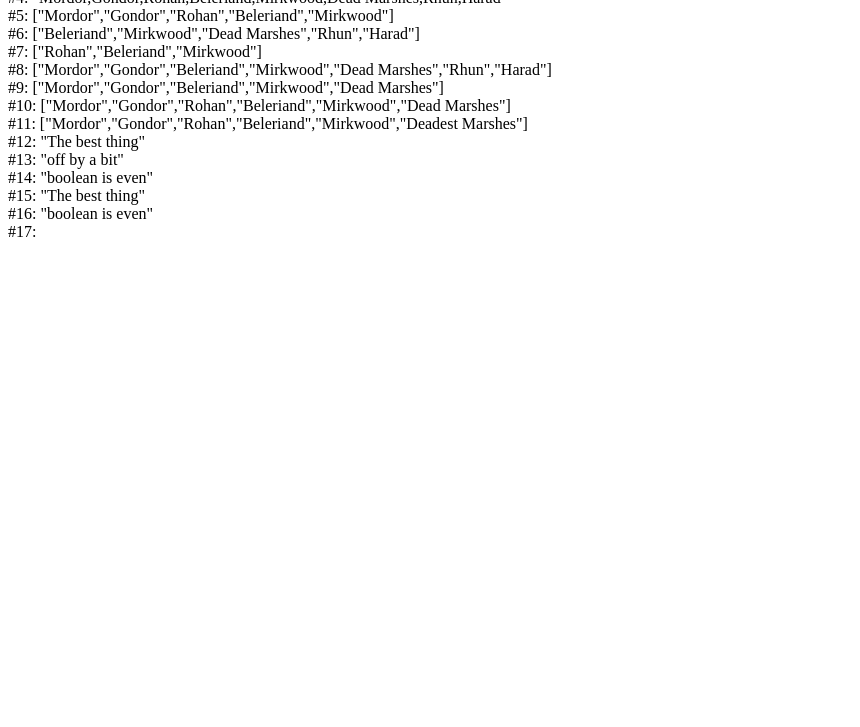
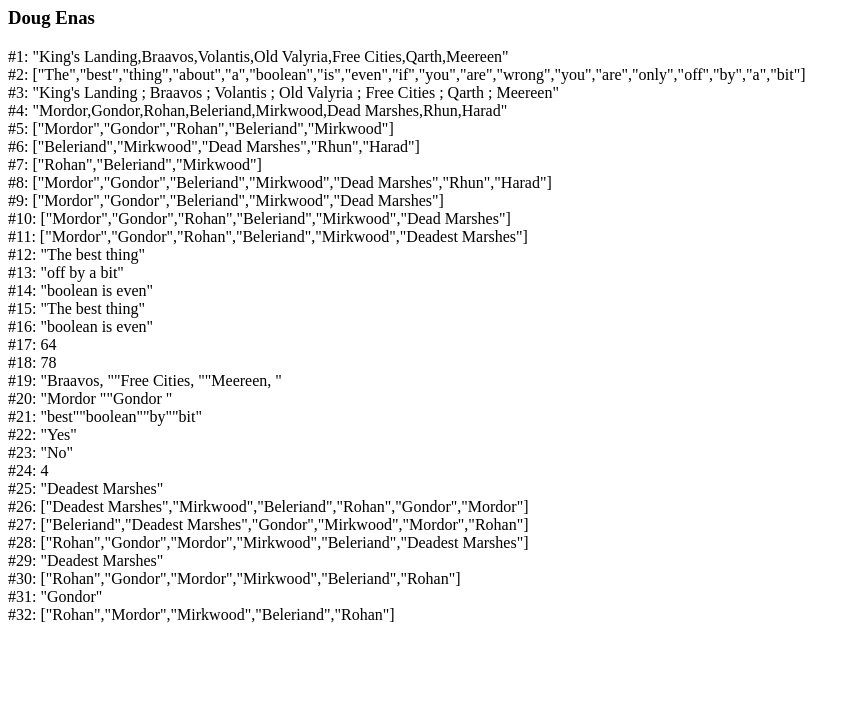
Before and after one commit to 0u714w/katas4, a plain HTML site: page index.html in a window 1280 px wide. Shown: the part 73-800 px from the top of the page, without its empty margins (0-860 px from the left). Drawn offline with Linux system fonts and the light colour scheme.

Commit message:
through 32

```diff
--- a/index.html
+++ b/index.html
@@ -7,6 +7,9 @@
     <meta http-equiv="X-UA-Compatible" content="ie=edge">
     <title>Katas 4</title>
 </head>
+<h1>Katas 4</h1>
+
+<h3> Doug Enas </h3>
 
 <body>
     <div id="number1">#1: </div>
@@ -26,21 +29,21 @@
     <div id="number15">#15: </div>
     <div id="number16">#16: </div>
     <div id="number17">#17: </div>
-    <div id="number18"></div>
-    <div id="number19"></div>
-    <div id="number20"></div>
-    <div id="number21"></div>
-    <div id="number22"></div>
-    <div id="number23"></div>
-    <div id="number24"></div>
-    <div id="number25"></div>
-    <div id="number26"></div>
-    <div id="number27"></div>
-    <div id="number28"></div>
-    <div id="number29"></div>
-    <div id="number30"></div>
-    <div id="number31"></div>
-    <div id="number32"></div>
+    <div id="number18">#18: </div>
+    <div id="number19">#19: </div>
+    <div id="number20">#20: </div>
+    <div id="number21">#21: </div>
+    <div id="number22">#22: </div>
+    <div id="number23">#23: </div>
+    <div id="number24">#24: </div>
+    <div id="number25">#25: </div>
+    <div id="number26">#26: </div>
+    <div id="number27">#27: </div>
+    <div id="number28">#28: </div>
+    <div id="number29">#29: </div>
+    <div id="number30">#30: </div>
+    <div id="number31">#31: </div>
+    <div id="number32">#32: </div>
 
 
     <script src="script.js"></script>
--- a/script.js
+++ b/script.js
@@ -1,7 +1,7 @@
 const gotCitiesCSV = "King's Landing,Braavos,Volantis,Old Valyria,Free Cities,Qarth,Meereen";
 const lotrCitiesArray = ["Mordor", "Gondor", "Rohan", "Beleriand", "Mirkwood", "Dead Marshes", "Rhun", "Harad"];
 const bestThing = "The best thing about a boolean is even if you are wrong you are only off by a bit"
-const dest = document.getElementById("main")
+
 
 //number 1
 
@@ -102,3 +102,142 @@ number15.appendChild(result15)
 let number16 = document.getElementById("number16")
 let result16 = document.createTextNode(JSON.stringify(bestThing.substr(23, 15)))
 number16.appendChild(result16)
+
+//number 17
+
+let number17 = document.getElementById("number17")
+let result17 = document.createTextNode(JSON.stringify(bestThing.indexOf("only")))
+number17.appendChild(result17)
+
+//number 18
+
+let number18 = document.getElementById("number18")
+let result18 = document.createTextNode(JSON.stringify(bestThing.lastIndexOf("bit")))
+number18.appendChild(result18)
+
+//number 19
+
+const splitGot = gotCitiesCSV.split(",")
+
+for (let i = 0; i < splitGot.length; i++) {
+    if (splitGot[i].includes("aa") || splitGot[i].includes("ee") || splitGot[i].includes("ii") || splitGot[i].includes("oo") || splitGot[i].includes("uu")) {
+
+
+        let number19 = document.getElementById("number19")
+        let result19 = document.createTextNode(JSON.stringify(splitGot[i] + ", "))
+        number19.appendChild(result19)
+    }
+}
+
+//number 20
+
+
+
+
+
+for (let i = 0; i < lotrCitiesArray.length; i++) {
+
+
+    if (lotrCitiesArray[i].endsWith("or")) {
+
+        let number20 = document.getElementById("number20")
+        let result20 = document.createTextNode(JSON.stringify(lotrCitiesArray[i] + " "))
+        number20.appendChild(result20)
+    }
+}
+
+
+
+
+
+//number 21
+
+const bestThing1 = bestThing.split(" ")
+
+for (let i = 0; i < bestThing1.length; i++) {
+    if (bestThing1[i].substring(0, 1) === "b") {
+        let number21 = document.getElementById("number21")
+        let result21 = document.createTextNode(JSON.stringify(bestThing1[i]))
+        number21.appendChild(result21)
+    }
+
+}
+
+//number 22
+if (lotrCitiesArray.includes("Mirkwood") == true) {
+    let number22 = document.getElementById("number22")
+    let result22 = document.createTextNode(JSON.stringify("Yes"))
+    number22.appendChild(result22)
+}
+
+//number 23
+
+if (lotrCitiesArray.includes("Hollywood") == false) {
+
+    let number23 = document.getElementById("number23")
+    let result23 = document.createTextNode(JSON.stringify("No"))
+    number23.appendChild(result23)
+}
+
+//number 24
+
+let number24 = document.getElementById("number24")
+let result24 = document.createTextNode(JSON.stringify(lotrCitiesArray.indexOf("Mirkwood")))
+number24.appendChild(result24)
+
+//number 25
+
+for (let i = 0; i < lotrCitiesArray.length; i++) {
+
+    if (lotrCitiesArray[i].includes(" ")) {
+        let number25 = document.getElementById("number25")
+        let result25 = document.createTextNode(JSON.stringify(lotrCitiesArray[i]))
+        number25.appendChild(result25)
+    }
+}
+
+//number 26
+
+let number26 = document.getElementById("number26")
+let result26 = document.createTextNode(JSON.stringify(lotrCitiesArray.reverse()))
+number26.appendChild(result26)
+
+//number 27
+let number27 = document.getElementById("number27")
+let result27 = document.createTextNode(JSON.stringify(lotrCitiesArray.sort()))
+number27.appendChild(result27)
+
+//number 28
+
+let number28 = document.getElementById("number28")
+let result28 = document.createTextNode(JSON.stringify(lotrCitiesArray.sort(function(a, b) {
+    return a.length - b.length
+})))
+number28.appendChild(result28)
+
+//number 29
+
+let number29 = document.getElementById("number29")
+let result29 = document.createTextNode(JSON.stringify(lotrCitiesArray.pop()))
+number29.appendChild(result29)
+
+//number 30
+
+lotrCitiesArray.push("Rohan")
+let number30 = document.getElementById("number30")
+let result30 = document.createTextNode(JSON.stringify(lotrCitiesArray))
+number30.appendChild(result30)
+
+//number 31
+
+console.log(lotrCitiesArray.shift())
+let number31 = document.getElementById("number31")
+let result31 = document.createTextNode(JSON.stringify(lotrCitiesArray.shift()))
+number31.appendChild(result31)
+
+//number 32
+
+lotrCitiesArray.unshift("Rohan")
+let number32 = document.getElementById("number32")
+let result32 = document.createTextNode(JSON.stringify(lotrCitiesArray))
+number32.appendChild(result32)
```
